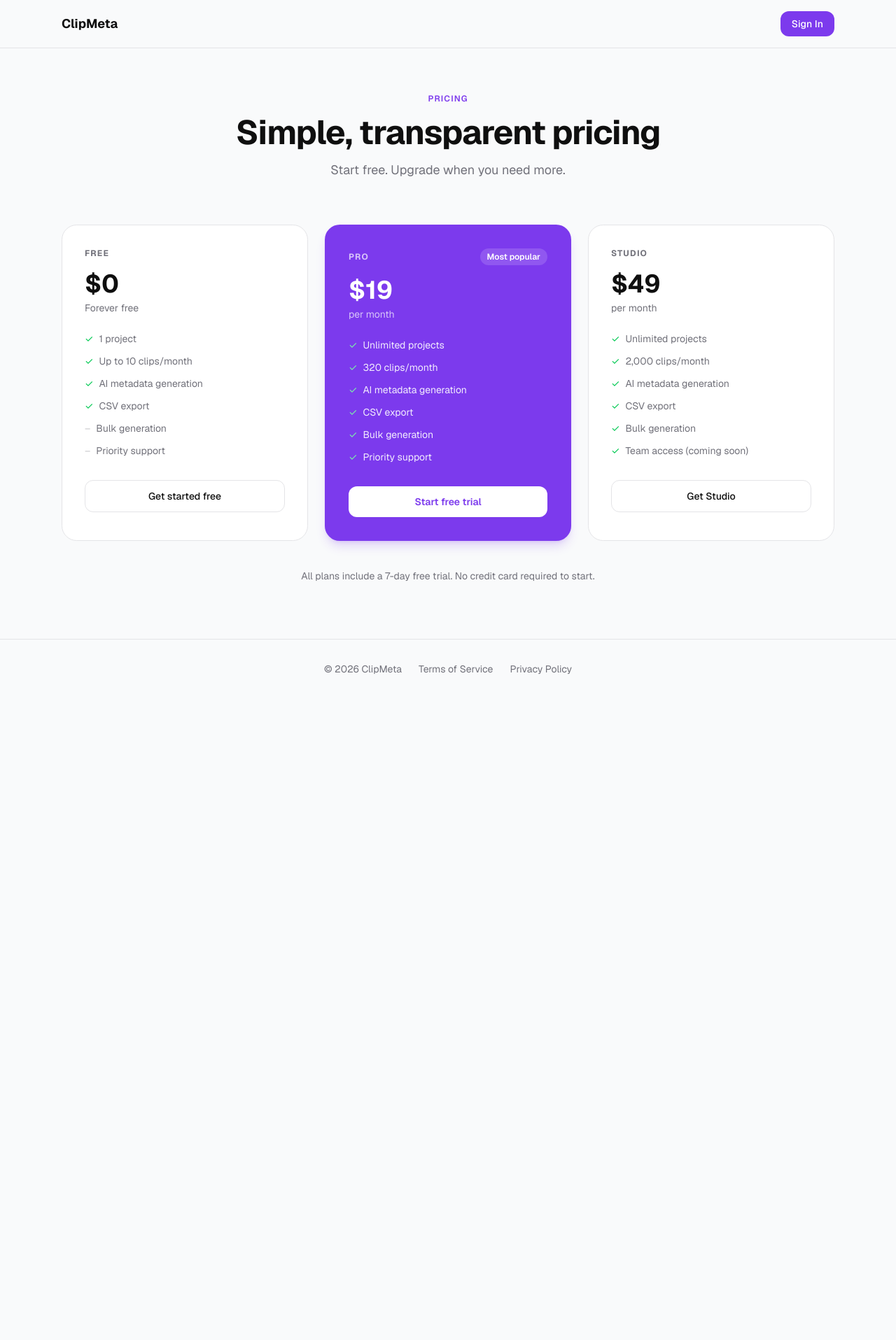
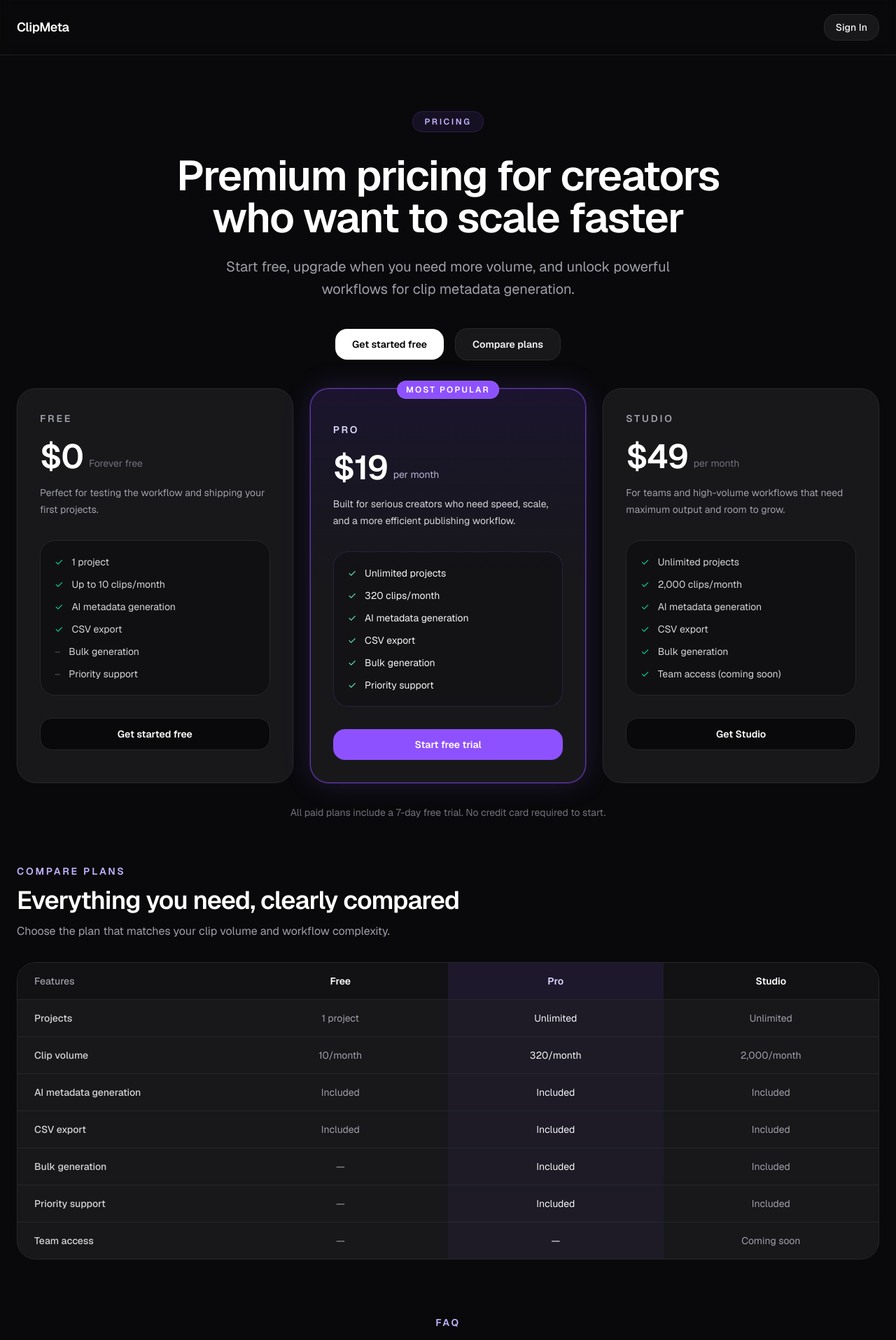
Before and after one commit to TerryBotDoOver/clipmeta, a Next.js app: page /pricing in a window 1280 px wide. Shown: the top 1915 px of the page at 70% size. Before the commit the page ends 998 px from the top, so only its background shows below. Built offline with nearby package versions, Linux system fonts and the light colour scheme.

Commit message:
feat: promo codes + pricing page redesign (GPT-5.4)

```diff
--- a/src/app/api/billing/checkout/route.ts
+++ b/src/app/api/billing/checkout/route.ts
@@ -50,6 +50,7 @@ export async function POST(req: NextRequest) {
       customer: customerId,
       mode: 'subscription',
       line_items: [{ price: priceId, quantity: 1 }],
+      allow_promotion_codes: true,
       success_url: `${appUrl}/dashboard?upgraded=true`,
       cancel_url: `${appUrl}/pricing`,
       metadata: { supabase_uid: user.id, plan },
--- a/src/app/pricing/page.tsx
+++ b/src/app/pricing/page.tsx
@@ -56,111 +56,249 @@ async function handleUpgrade(
 export default function PricingPage() {
   const [loadingPlan, setLoadingPlan] = useState<string | null>(null);
   const router = useRouter();
-  const Check = () => <span className="text-green-500">✓</span>;
-  const Dash = () => <span className="text-muted-foreground/40">–</span>;
+  const Check = () => <span className="text-emerald-400">✓</span>;
+  const Dash = () => <span className="text-zinc-600">–</span>;
 
   return (
-    <main className="min-h-screen bg-background">
+    <main className="min-h-screen bg-[#09090b] text-white">
+      <div className="absolute inset-0 -z-10 overflow-hidden">
+        <div className="absolute left-1/2 top-0 h-[36rem] w-[36rem] -translate-x-1/2 rounded-full bg-violet-500/10 blur-3xl" />
+        <div className="absolute right-0 top-40 h-[24rem] w-[24rem] rounded-full bg-fuchsia-500/5 blur-3xl" />
+        <div className="absolute left-0 top-96 h-[20rem] w-[20rem] rounded-full bg-violet-400/5 blur-3xl" />
+      </div>
 
-      <nav className="border-b border-border">
-        <div className="mx-auto flex max-w-6xl items-center justify-between px-6 py-4">
-          <Link href="/" className="text-lg font-bold text-foreground">ClipMeta</Link>
-          <Link href="/auth" className="rounded-lg bg-primary px-4 py-2 text-sm font-medium text-primary-foreground transition hover:bg-primary/90">
+      <nav className="border-b border-[#27272a]/80 backdrop-blur">
+        <div className="mx-auto flex max-w-7xl items-center justify-between px-6 py-5">
+          <Link href="/" className="text-lg font-semibold tracking-tight text-white">
+            ClipMeta
+          </Link>
+          <Link
+            href="/auth"
+            className="rounded-xl border border-[#27272a] bg-[#18181b] px-4 py-2 text-sm font-medium text-zinc-100 transition hover:border-violet-500/50 hover:bg-zinc-900"
+          >
             Sign In
           </Link>
         </div>
       </nav>
 
-      <section className="mx-auto max-w-6xl px-6 py-16 text-center">
-        <p className="text-xs font-semibold uppercase tracking-widest text-primary">Pricing</p>
-        <h1 className="mt-4 text-4xl font-bold tracking-tight text-foreground md:text-5xl">
-          Simple, transparent pricing
+      <section className="mx-auto max-w-7xl px-6 pb-10 pt-20 text-center">
+        <div className="mx-auto inline-flex items-center rounded-full border border-violet-500/20 bg-violet-500/10 px-4 py-1.5 text-xs font-semibold uppercase tracking-[0.22em] text-violet-300">
+          Pricing
+        </div>
+        <h1 className="mx-auto mt-8 max-w-4xl text-5xl font-semibold tracking-tight text-white md:text-6xl">
+          Premium pricing for creators who want to scale faster
         </h1>
-        <p className="mx-auto mt-4 max-w-xl text-lg text-muted-foreground">
-          Start free. Upgrade when you need more.
+        <p className="mx-auto mt-6 max-w-2xl text-lg leading-8 text-zinc-400 md:text-xl">
+          Start free, upgrade when you need more volume, and unlock powerful workflows for clip metadata generation.
         </p>
+        <div className="mt-10 flex flex-col items-center justify-center gap-4 sm:flex-row">
+          <Link
+            href="/sign-up"
+            className="rounded-xl bg-white px-6 py-3 text-sm font-semibold text-black transition hover:bg-zinc-200"
+          >
+            Get started free
+          </Link>
+          <a
+            href="#compare"
+            className="rounded-xl border border-[#27272a] bg-[#18181b] px-6 py-3 text-sm font-semibold text-zinc-100 transition hover:border-violet-500/50 hover:bg-zinc-900"
+          >
+            Compare plans
+          </a>
+        </div>
       </section>
 
-      <section className="mx-auto max-w-6xl px-6 pb-20">
-        <div className="grid gap-6 md:grid-cols-2 lg:grid-cols-3">
+      <section className="mx-auto max-w-7xl px-6 pb-16">
+        <div className="grid gap-6 lg:grid-cols-3">
+          <div className="relative rounded-3xl border border-[#27272a] bg-[#18181b] p-8 shadow-[0_0_0_1px_rgba(255,255,255,0.02)]">
+            <div className="mb-8">
+              <p className="text-sm font-semibold uppercase tracking-[0.2em] text-zinc-400">Free</p>
+              <div className="mt-5 flex items-end gap-2">
+                <p className="text-5xl font-semibold tracking-tight text-white">$0</p>
+                <p className="pb-1 text-sm text-zinc-500">Forever free</p>
+              </div>
+              <p className="mt-4 text-sm leading-6 text-zinc-400">
+                Perfect for testing the workflow and shipping your first projects.
+              </p>
+            </div>
 
-          <div className="rounded-2xl border border-border bg-card p-8">
-            <p className="text-xs font-bold uppercase tracking-widest text-muted-foreground">Free</p>
-            <p className="mt-4 text-4xl font-bold text-foreground">$0</p>
-            <p className="mt-1 text-sm text-muted-foreground">Forever free</p>
-            <ul className="mt-6 space-y-3 text-sm text-muted-foreground">
-              <li className="flex items-center gap-2"><Check /> 1 project</li>
-              <li className="flex items-center gap-2"><Check /> Up to 10 clips/month</li>
-              <li className="flex items-center gap-2"><Check /> AI metadata generation</li>
-              <li className="flex items-center gap-2"><Check /> CSV export</li>
-              <li className="flex items-center gap-2"><Dash /> Bulk generation</li>
-              <li className="flex items-center gap-2"><Dash /> Priority support</li>
-            </ul>
+            <div className="rounded-2xl border border-[#27272a] bg-[#09090b]/50 p-5">
+              <ul className="space-y-3 text-sm text-zinc-300">
+                <li className="flex items-center gap-3"><Check /> 1 project</li>
+                <li className="flex items-center gap-3"><Check /> Up to 10 clips/month</li>
+                <li className="flex items-center gap-3"><Check /> AI metadata generation</li>
+                <li className="flex items-center gap-3"><Check /> CSV export</li>
+                <li className="flex items-center gap-3"><Dash /> Bulk generation</li>
+                <li className="flex items-center gap-3"><Dash /> Priority support</li>
+              </ul>
+            </div>
+
             <Link
               href="/sign-up"
-              className="mt-8 block w-full rounded-lg border border-border py-3 text-center text-sm font-medium text-foreground transition hover:bg-muted"
+              className="mt-8 block w-full rounded-xl border border-[#27272a] bg-[#09090b] py-3 text-center text-sm font-semibold text-white transition hover:border-violet-500/40 hover:bg-zinc-900"
             >
               Get started free
             </Link>
           </div>
 
-          <div className="rounded-2xl border-2 border-primary bg-primary p-8 shadow-lg shadow-primary/20">
-            <div className="flex items-center justify-between">
-              <p className="text-xs font-bold uppercase tracking-widest text-white/70">Pro</p>
-              <span className="rounded-full bg-white/15 px-2.5 py-1 text-xs font-semibold text-white">Most popular</span>
+          <div className="relative rounded-3xl border border-violet-500/60 bg-gradient-to-b from-violet-500/15 via-[#18181b] to-[#18181b] p-8 shadow-[0_0_0_1px_rgba(139,92,246,0.25),0_0_40px_rgba(139,92,246,0.18)]">
+            <div className="absolute -top-3 left-1/2 -translate-x-1/2 rounded-full border border-violet-400/30 bg-violet-500 px-3 py-1 text-xs font-semibold uppercase tracking-[0.18em] text-white">
+              Most Popular
             </div>
-            <p className="mt-4 text-4xl font-bold text-white">$19</p>
-            <p className="mt-1 text-sm text-white/70">per month</p>
-            <ul className="mt-6 space-y-3 text-sm text-white/90">
-              <li className="flex items-center gap-2"><span className="text-green-300">✓</span> Unlimited projects</li>
-              <li className="flex items-center gap-2"><span className="text-green-300">✓</span> 320 clips/month</li>
-              <li className="flex items-center gap-2"><span className="text-green-300">✓</span> AI metadata generation</li>
-              <li className="flex items-center gap-2"><span className="text-green-300">✓</span> CSV export</li>
-              <li className="flex items-center gap-2"><span className="text-green-300">✓</span> Bulk generation</li>
-              <li className="flex items-center gap-2"><span className="text-green-300">✓</span> Priority support</li>
-            </ul>
+
+            <div className="mb-8 pt-4">
+              <p className="text-sm font-semibold uppercase tracking-[0.2em] text-violet-200">Pro</p>
+              <div className="mt-5 flex items-end gap-2">
+                <p className="text-5xl font-semibold tracking-tight text-white">$19</p>
+                <p className="pb-1 text-sm text-violet-200/80">per month</p>
+              </div>
+              <p className="mt-4 text-sm leading-6 text-zinc-300">
+                Built for serious creators who need speed, scale, and a more efficient publishing workflow.
+              </p>
+            </div>
+
+            <div className="rounded-2xl border border-violet-500/20 bg-black/20 p-5">
+              <ul className="space-y-3 text-sm text-zinc-100">
+                <li className="flex items-center gap-3"><span className="text-emerald-300">✓</span> Unlimited projects</li>
+                <li className="flex items-center gap-3"><span className="text-emerald-300">✓</span> 320 clips/month</li>
+                <li className="flex items-center gap-3"><span className="text-emerald-300">✓</span> AI metadata generation</li>
+                <li className="flex items-center gap-3"><span className="text-emerald-300">✓</span> CSV export</li>
+                <li className="flex items-center gap-3"><span className="text-emerald-300">✓</span> Bulk generation</li>
+                <li className="flex items-center gap-3"><span className="text-emerald-300">✓</span> Priority support</li>
+              </ul>
+            </div>
+
             <button
               onClick={() => handleUpgrade('pro', setLoadingPlan, router)}
               disabled={loadingPlan === 'pro'}
-              className="mt-8 block w-full rounded-lg bg-white py-3 text-center text-sm font-semibold text-primary transition hover:bg-white/90 disabled:cursor-not-allowed disabled:opacity-60"
+              className="mt-8 block w-full rounded-xl bg-violet-500 py-3 text-center text-sm font-semibold text-white transition hover:bg-violet-400 disabled:cursor-not-allowed disabled:opacity-60"
             >
               {loadingPlan === 'pro' ? 'Loading…' : 'Start free trial'}
             </button>
           </div>
 
-          <div className="rounded-2xl border border-border bg-card p-8">
-            <p className="text-xs font-bold uppercase tracking-widest text-muted-foreground">Studio</p>
-            <p className="mt-4 text-4xl font-bold text-foreground">$49</p>
-            <p className="mt-1 text-sm text-muted-foreground">per month</p>
-            <ul className="mt-6 space-y-3 text-sm text-muted-foreground">
-              <li className="flex items-center gap-2"><Check /> Unlimited projects</li>
-              <li className="flex items-center gap-2"><Check /> 2,000 clips/month</li>
-              <li className="flex items-center gap-2"><Check /> AI metadata generation</li>
-              <li className="flex items-center gap-2"><Check /> CSV export</li>
-              <li className="flex items-center gap-2"><Check /> Bulk generation</li>
-              <li className="flex items-center gap-2"><Check /> Team access (coming soon)</li>
-            </ul>
+          <div className="relative rounded-3xl border border-[#27272a] bg-[#18181b] p-8 shadow-[0_0_0_1px_rgba(255,255,255,0.02)]">
+            <div className="mb-8">
+              <p className="text-sm font-semibold uppercase tracking-[0.2em] text-zinc-400">Studio</p>
+              <div className="mt-5 flex items-end gap-2">
+                <p className="text-5xl font-semibold tracking-tight text-white">$49</p>
+                <p className="pb-1 text-sm text-zinc-500">per month</p>
+              </div>
+              <p className="mt-4 text-sm leading-6 text-zinc-400">
+                For teams and high-volume workflows that need maximum output and room to grow.
+              </p>
+            </div>
+
+            <div className="rounded-2xl border border-[#27272a] bg-[#09090b]/50 p-5">
+              <ul className="space-y-3 text-sm text-zinc-300">
+                <li className="flex items-center gap-3"><Check /> Unlimited projects</li>
+                <li className="flex items-center gap-3"><Check /> 2,000 clips/month</li>
+                <li className="flex items-center gap-3"><Check /> AI metadata generation</li>
+                <li className="flex items-center gap-3"><Check /> CSV export</li>
+                <li className="flex items-center gap-3"><Check /> Bulk generation</li>
+                <li className="flex items-center gap-3"><Check /> Team access (coming soon)</li>
+              </ul>
+            </div>
+
             <button
               onClick={() => handleUpgrade('studio', setLoadingPlan, router)}
               disabled={loadingPlan === 'studio'}
-              className="mt-8 block w-full rounded-lg border border-border py-3 text-center text-sm font-medium text-foreground transition hover:bg-muted disabled:cursor-not-allowed disabled:opacity-60"
+              className="mt-8 block w-full rounded-xl border border-[#27272a] bg-[#09090b] py-3 text-center text-sm font-semibold text-white transition hover:border-violet-500/40 hover:bg-zinc-900 disabled:cursor-not-allowed disabled:opacity-60"
             >
               {loadingPlan === 'studio' ? 'Loading…' : 'Get Studio'}
             </button>
           </div>
-
         </div>
 
-        <p className="mt-10 text-center text-sm text-muted-foreground">
-          All plans include a 7-day free trial. No credit card required to start.
-        </p>
+        <div className="mt-8 text-center text-sm text-zinc-500">
+          All paid plans include a 7-day free trial. No credit card required to start.
+        </div>
       </section>
 
-      <footer className="border-t border-border py-8">
-        <div className="mx-auto flex max-w-6xl flex-wrap items-center justify-center gap-6 px-6 text-sm text-muted-foreground">
+      <section id="compare" className="mx-auto max-w-7xl px-6 pb-20">
+        <div className="mb-8">
+          <p className="text-sm font-semibold uppercase tracking-[0.2em] text-violet-300">Compare plans</p>
+          <h2 className="mt-3 text-3xl font-semibold tracking-tight text-white md:text-4xl">
+            Everything you need, clearly compared
+          </h2>
+          <p className="mt-3 max-w-2xl text-base text-zinc-400">
+            Choose the plan that matches your clip volume and workflow complexity.
+          </p>
+        </div>
+
+        <div className="overflow-hidden rounded-3xl border border-[#27272a] bg-[#18181b]">
+          <div className="grid grid-cols-4 border-b border-[#27272a] bg-[#121214] text-sm">
+            <div className="px-6 py-4 font-medium text-zinc-400">Features</div>
+            <div className="px-6 py-4 text-center font-semibold text-white">Free</div>
+            <div className="bg-violet-500/10 px-6 py-4 text-center font-semibold text-violet-200">Pro</div>
+            <div className="px-6 py-4 text-center font-semibold text-white">Studio</div>
+          </div>
+
+          {[
+            ['Projects', '1 project', 'Unlimited', 'Unlimited'],
+            ['Clip volume', '10/month', '320/month', '2,000/month'],
+            ['AI metadata generation', 'Included', 'Included', 'Included'],
+            ['CSV export', 'Included', 'Included', 'Included'],
+            ['Bulk generation', '—', 'Included', 'Included'],
+            ['Priority support', '—', 'Included', 'Included'],
+            ['Team access', '—', '—', 'Coming soon'],
+          ].map((row) => (
+            <div key={row[0]} className="grid grid-cols-4 border-b border-[#27272a] last:border-b-0">
+              <div className="px-6 py-4 text-sm font-medium text-zinc-300">{row[0]}</div>
+              <div className="px-6 py-4 text-center text-sm text-zinc-400">{row[1]}</div>
+              <div className="bg-violet-500/5 px-6 py-4 text-center text-sm text-zinc-100">{row[2]}</div>
+              <div className="px-6 py-4 text-center text-sm text-zinc-400">{row[3]}</div>
+            </div>
+          ))}
+        </div>
+      </section>
+
+      <section className="mx-auto max-w-5xl px-6 pb-24">
+        <div className="mb-10 text-center">
+          <p className="text-sm font-semibold uppercase tracking-[0.2em] text-violet-300">FAQ</p>
+          <h2 className="mt-3 text-3xl font-semibold tracking-tight text-white md:text-4xl">
+            Common billing questions
+          </h2>
+          <p className="mt-3 text-zinc-400">
+            Straightforward answers about trials, billing, and cancellations.
+          </p>
+        </div>
+
+        <div className="grid gap-4 md:grid-cols-2">
+          <div className="rounded-2xl border border-[#27272a] bg-[#18181b] p-6">
+            <h3 className="text-base font-semibold text-white">Do paid plans include a free trial?</h3>
+            <p className="mt-3 text-sm leading-6 text-zinc-400">
+              Yes. All paid plans include a 7-day free trial so you can test the full experience before committing.
+            </p>
+          </div>
+
+          <div className="rounded-2xl border border-[#27272a] bg-[#18181b] p-6">
+            <h3 className="text-base font-semibold text-white">Can I cancel anytime?</h3>
+            <p className="mt-3 text-sm leading-6 text-zinc-400">
+              Absolutely. You can cancel your subscription at any time, and your plan will remain active until the end of your billing period.
+            </p>
+          </div>
+
+          <div className="rounded-2xl border border-[#27272a] bg-[#18181b] p-6">
+            <h3 className="text-base font-semibold text-white">What happens if I hit my monthly clip limit?</h3>
+            <p className="mt-3 text-sm leading-6 text-zinc-400">
+              If you outgrow your current plan, you can upgrade to a higher tier for more monthly clip capacity and expanded workflow features.
+            </p>
+          </div>
+
+          <div className="rounded-2xl border border-[#27272a] bg-[#18181b] p-6">
+            <h3 className="text-base font-semibold text-white">Can I switch plans later?</h3>
+            <p className="mt-3 text-sm leading-6 text-zinc-400">
+              Yes. You can move between plans as your needs change, whether you are starting solo or scaling up for a larger team workflow.
+            </p>
+          </div>
+        </div>
+      </section>
+
+      <footer className="border-t border-[#27272a] py-8">
+        <div className="mx-auto flex max-w-7xl flex-wrap items-center justify-center gap-6 px-6 text-sm text-zinc-500">
           <span>© 2026 ClipMeta</span>
-          <Link href="/legal/terms" className="transition-colors hover:text-foreground">Terms of Service</Link>
-          <Link href="/legal/privacy" className="transition-colors hover:text-foreground">Privacy Policy</Link>
+          <Link href="/legal/terms" className="transition-colors hover:text-white">Terms of Service</Link>
+          <Link href="/legal/privacy" className="transition-colors hover:text-white">Privacy Policy</Link>
         </div>
       </footer>
     </main>
```
